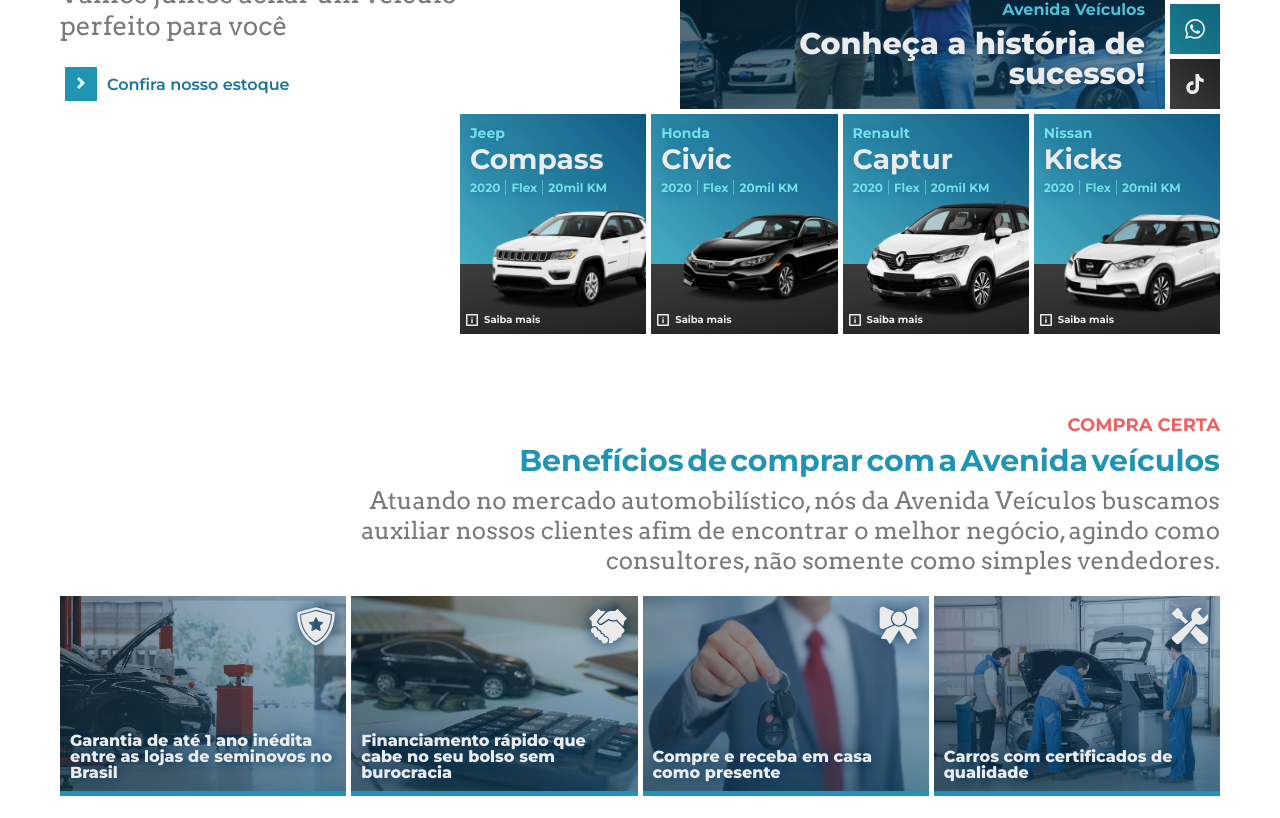
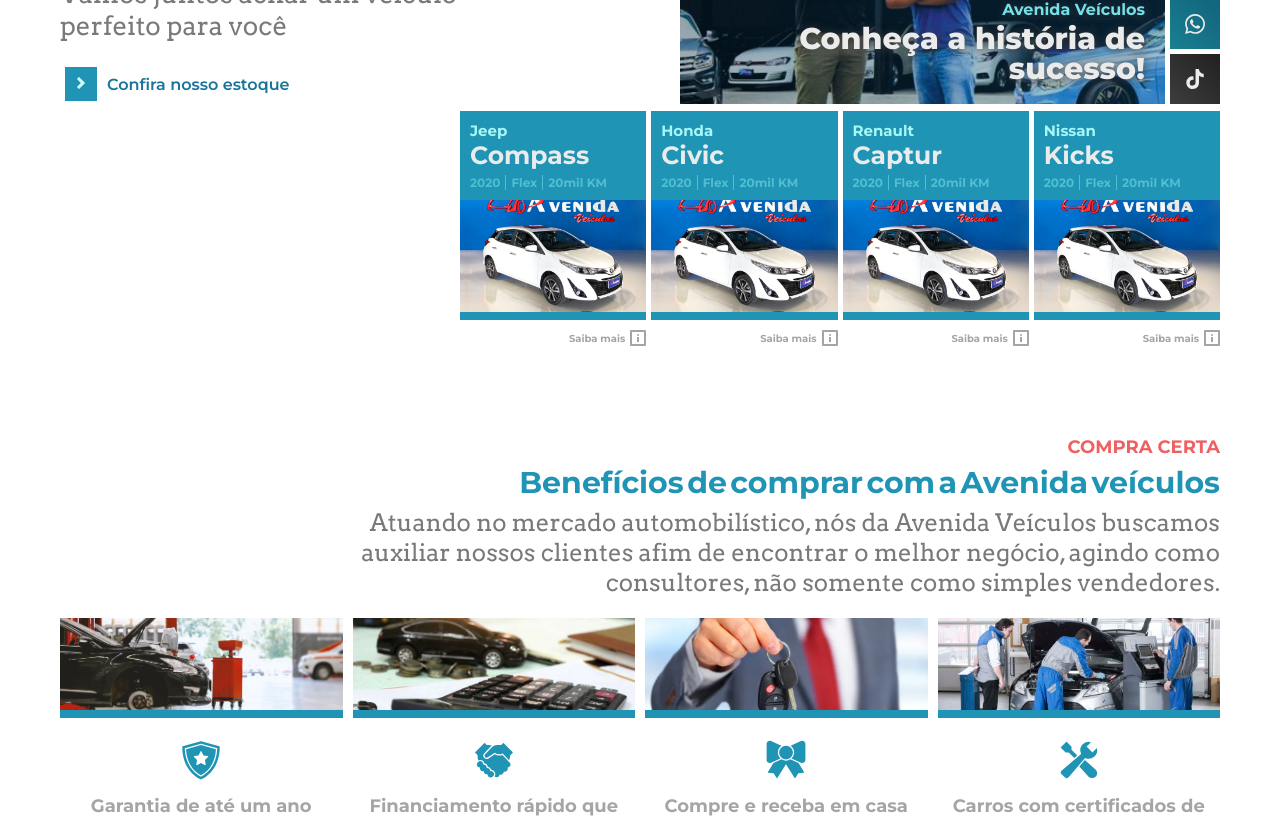
Before and after one commit to VnySrc/yyy, a Nuxt app: page / in a window 1280 px wide. Shown: the part 360-1178 px from the top of the page. Built offline with nearby package versions, Linux system fonts and the light colour scheme.

Commit message:
Home redesign

```diff
--- a/assets/scss/abstracts/animations.scss
+++ b/assets/scss/abstracts/animations.scss
@@ -23,6 +23,6 @@
 }
 
 .imageFilter {
-    background: linear-gradient(240deg, rgba(30, 115, 180, 0.2) 25%, rgba(4, 29, 53, 0.4) 100%),
-                linear-gradient(180deg, rgba(3, 26, 39, 0.3) 25%, rgba(10, 55, 73, 0.6) 100%);
+    background: linear-gradient(240deg, rgba(30, 115, 180, 0.2) 25%, rgba(4, 29, 53, 0.2) 100%),
+                linear-gradient(180deg, rgba(3, 26, 39, 0.4) 25%, rgba(10, 55, 73, 0.2) 100%);
 }
--- a/components/card.vue
+++ b/components/card.vue
@@ -72,7 +72,6 @@
                 span, svg {
                     fill: $p-600;
                     color: $p-600;
-                    scale: 1.1;
                 }
             }
         }
--- a/components/header.vue
+++ b/components/header.vue
@@ -135,14 +135,14 @@
                 div {
                     padding: 2rem;
                     z-index: 2;
-                    text-shadow: .1rem .1rem 1rem $p-900;
+                    text-shadow: .1rem .1rem 1rem $gray-600;
 
                     h5 {
                         margin-top: 16rem;
                         font-size: 1.6rem;
                         font-weight: 700;
-                        color: $p-400;
-                        margin-bottom: 1rem;
+                        color: $p-300;
+                        margin-bottom: .5rem;
                     }
 
                     h4 {
--- a/components/highlights.vue
+++ b/components/highlights.vue
@@ -1,7 +1,7 @@
 <template>
     <div class="highlights">
-        <div class="highlights_imgs">
-            <div class="highlights_imgs_info">
+        <div class="highlights_card">
+            <div class="highlights_card_info">
                 <h4>Jeep</h4>
                 <h5>Compass</h5>
                 <div>
@@ -10,16 +10,16 @@
                     <span>20mil KM</span>
                 </div>
             </div>
-            <div class="highlights_background">
-                <div>
+            <div class="highlights_card_img">
+                <nuxt-img format="webp" src="/img/cross.jpg" />
+            </div>
+            <div class="highlights_card_plus">
+                <span>Saiba mais</span>
                 <IconsInfo />
-                    <span>Saiba mais</span>
             </div>
         </div>
-            <nuxt-img format="webp" src="/img/compass.png" />
-        </div>
-        <div class="highlights_imgs">
-            <div class="highlights_imgs_info">
+        <div class="highlights_card">
+            <div class="highlights_card_info">
                 <h4>Honda</h4>
                 <h5>Civic</h5>
                 <div>
@@ -28,16 +28,16 @@
                     <span>20mil KM</span>
                 </div>
             </div>
-            <div class="highlights_background">
-                <div>
+            <div class="highlights_card_img">
+                <nuxt-img format="webp" src="/img/cross.jpg" />
+            </div>
+            <div class="highlights_card_plus">
+                <span>Saiba mais</span>
                 <IconsInfo />
-                    <span>Saiba mais</span>
             </div>
         </div>
-            <nuxt-img format="webp" src="/img/civic.png" />
-        </div>
-        <div class="highlights_imgs">
-            <div class="highlights_imgs_info">
+        <div class="highlights_card">
+            <div class="highlights_card_info">
                 <h4>Renault</h4>
                 <h5>Captur</h5>
                 <div>
@@ -46,16 +46,16 @@
                     <span>20mil KM</span>
                 </div>
             </div>
-            <div class="highlights_background">
-                <div>
+            <div class="highlights_card_img">
+                <nuxt-img format="webp" src="/img/cross.jpg" />
+            </div>
+            <div class="highlights_card_plus">
+                <span>Saiba mais</span>
                 <IconsInfo />
-                    <span>Saiba mais</span>
             </div>
         </div>
-            <nuxt-img format="webp" src="/img/captur.png" />
-        </div>
-        <div class="highlights_imgs">
-            <div class="highlights_imgs_info">
+        <div class="highlights_card">
+            <div class="highlights_card_info">
                 <h4>Nissan</h4>
                 <h5>Kicks</h5>
                 <div>
@@ -64,13 +64,13 @@
                     <span>20mil KM</span>
                 </div>
             </div>
-            <div class="highlights_background">
-                <div>
+            <div class="highlights_card_img">
+                <nuxt-img format="webp" src="/img/cross.jpg" />
+            </div>
+            <div class="highlights_card_plus">
+                <span>Saiba mais</span>
                 <IconsInfo />
-                    <span>Saiba mais</span>
             </div>
-            </div>
-            <nuxt-img format="webp" src="/img/kicks.png" />
         </div>
     </div>
 </template>
@@ -92,35 +92,32 @@
         margin-left: 40rem;
     }
 
-    &_imgs {
-        height: 22rem;
+    &_card {
         flex: 1 1 auto;
         min-width: 15rem;
-        background: linear-gradient(45deg, $p-400 0%, $p-700 100%);
 
         overflow: hidden;
         position: relative;
 
         &_info {
             padding: 1rem;
-            position: absolute;
-            text-shadow: .1rem .1rem 1rem $p-600;
+            background-color: $p-500;
 
             h4 {
-                color: $p-300;
-                font-size: 1.4rem;
+                color: $p-200;
+                font-size: 1.5rem;
             }
 
             h5 {
-                font-size: 2.8rem;
+                font-size: 2.5rem;
+                margin: 0 0 .5rem 0;
                 color: $gray-100;
-                margin: 0 0 0.4rem 0;
             }
 
             span {
                 font-weight: bold;
                 font-size: 1.2rem;
-                color: $p-300;
+                color: $p-400;
 
                 &:nth-child(2) {
                     margin: 0 0.5rem;
@@ -131,38 +128,40 @@
             }
         }
 
+        &_img {
+            height: 12rem;
+            border-bottom: solid .8rem $p-500;
+
             img {
-            height: 13rem;
-            right: -3rem;
-            bottom: 1rem;
-            position: absolute;
+                width: 100%;
+                height: 100%;
+                object-fit: cover;
             }
         }
 
-    &_background {
+        &_plus {
             display: flex;
-        align-content: flex-end;
-        background: linear-gradient(170deg, $gray-600 0%, $gray-800 100%);
-        width: 100%;
-        position: absolute;
-        height: 7rem;
-        bottom: 0;
+            padding: 1rem 0 1rem 0;
+            align-items: center;
+            justify-content: flex-end;
+            cursor: pointer;
 
-        div {
-            display: flex;
-            padding: 0rem 0 0.8rem 0.4rem;
-            align-items: flex-end;
+            &:hover {
+                svg, span {
+                    fill: $p-500;
+                    color: $p-500;
+                }
+            }
 
             svg {
-                fill: $gray-100;
-                height: 1.2rem;
-                margin-right: 0.4rem;
+                fill: $gray-400;
+                margin-left: 0.5rem;
             }
             span {
                 font-size: 1rem;
                 text-align: center;
                 font-weight: bold;
-                 color: $gray-100;
+                color: $gray-400;
             }
         }
     }
--- a/components/reason.vue
+++ b/components/reason.vue
@@ -7,28 +7,28 @@
           encontrar o melhor negócio, agindo como consultores, não somente como simples vendedores.</p>
       </div>
       <div class="razoes_cards">
-        <nuxt-link to="/serviços" class="razoes_cards_card imageFilter">
+        <nuxt-link to="/serviços" class="razoes_cards_card">
           <nuxt-img format="webp" src="/img/services/warranty.jpg" />
           <div>
             <iconsShield />
-            <h3>Garantia de até 1 ano inédita entre as lojas de seminovos no Brasil</h3>
+            <h3>Garantia de até um ano</h3>
           </div>
         </nuxt-link>
-        <nuxt-link to="/serviços" class="razoes_cards_card imageFilter">
+        <nuxt-link to="/serviços" class="razoes_cards_card">
           <nuxt-img format="webp" src="/img/services/finance.jpg" />
           <div>
             <iconsDeal />
-            <h3>Financiamento rápido que cabe no seu bolso sem burocracia</h3>
+            <h3>Financiamento rápido que cabe no seu bolso</h3>
           </div>
         </nuxt-link>
-        <nuxt-link to="/serviços" class="razoes_cards_card imageFilter">
+        <nuxt-link to="/serviços" class="razoes_cards_card">
           <nuxt-img format="webp" src="/img/services/present.jpg" />
           <div>
             <iconsGift />
             <h3>Compre e receba em casa como presente</h3>
           </div>
         </nuxt-link>
-        <nuxt-link to="/serviços" class="razoes_cards_card imageFilter">
+        <nuxt-link to="/serviços" class="razoes_cards_card">
           <nuxt-img format="webp" src="/img/services/check.jpg" />
           <div>
             <iconsTool />
@@ -81,7 +81,7 @@
     }
 
     &_cards {
-      gap: 0.5rem;
+      gap: 1rem;
       width: 100%;
       display: flex;
       flex-wrap: wrap;
@@ -91,47 +91,36 @@
       }
 
       &_card {
+        width: 15rem;
         flex: 1 1 auto;
-        height: 20rem;
-        min-width: 15rem;
-        position: relative;
-        overflow: hidden;
-        border-bottom: solid .5rem $p-500;
 
         div {
-          width: 100%;
-          height: 100%;
           display: flex;
-          padding: 1rem;
-          position: absolute;
+          padding: 2rem 1rem;
           align-items: center;
           flex-direction: column;
-          justify-content: space-between;
-          text-shadow: .1rem .1rem 1rem $p-800;
 
           svg {
             width: 4rem;
             height: 4rem;
-            fill: $gray-100;
-            align-self: flex-end;
-            filter: drop-shadow(0 0 0.75rem $p-800);
+            margin-bottom: 1.5rem;
+            fill: $p-500;
           }
 
           h3 {
-            font-size: 1.6rem;
-            font-weight: 800;
-            line-height: 1;
-            text-align: left;
-            color: $gray-100;
+            font-size: 1.8rem;
+            font-weight: bold;
+            text-align: center;
+            color: $gray-400;
           }
         }
 
         img {
-            position: absolute;
             width: 100%;
-            height: 100%;
+            height: 10rem;
             z-index: -1;
             object-fit: cover;
+            border-bottom: solid .8rem $p-500;
         }
       }
     }
--- a/layouts/default.vue
+++ b/layouts/default.vue
@@ -13,8 +13,10 @@
                 </div>
                 <div class="contato">
                     <h4>Entre em contato</h4>
-                    <a href="">Loja - (19) 3835-0800</a>
-                    <a href="">(19) 99309-1270</a>
+                    <a href="tel:+551938350800">Loja - (19) 3835-0800</a>
+                    <a href="https://api.whatsapp.com/send/?phone=5519997976865&text&app_absent=0">Vendas - (19) 99797-6865</a>
+                    <a href="https://api.whatsapp.com/send/?phone=5519978226748&text&app_absent=0">Pós venda - (19) 97822-6748</a>
+                    <a href="https://api.whatsapp.com/send/?phone=5519992214727&text&app_absent=0">ADM - (19) 99221-4727</a>
                     <div class="social">
                         <IconsFacebook />
                         <IconsWhatsapp />
```
Lines whose indentation alone changed are shown as unchanged.
